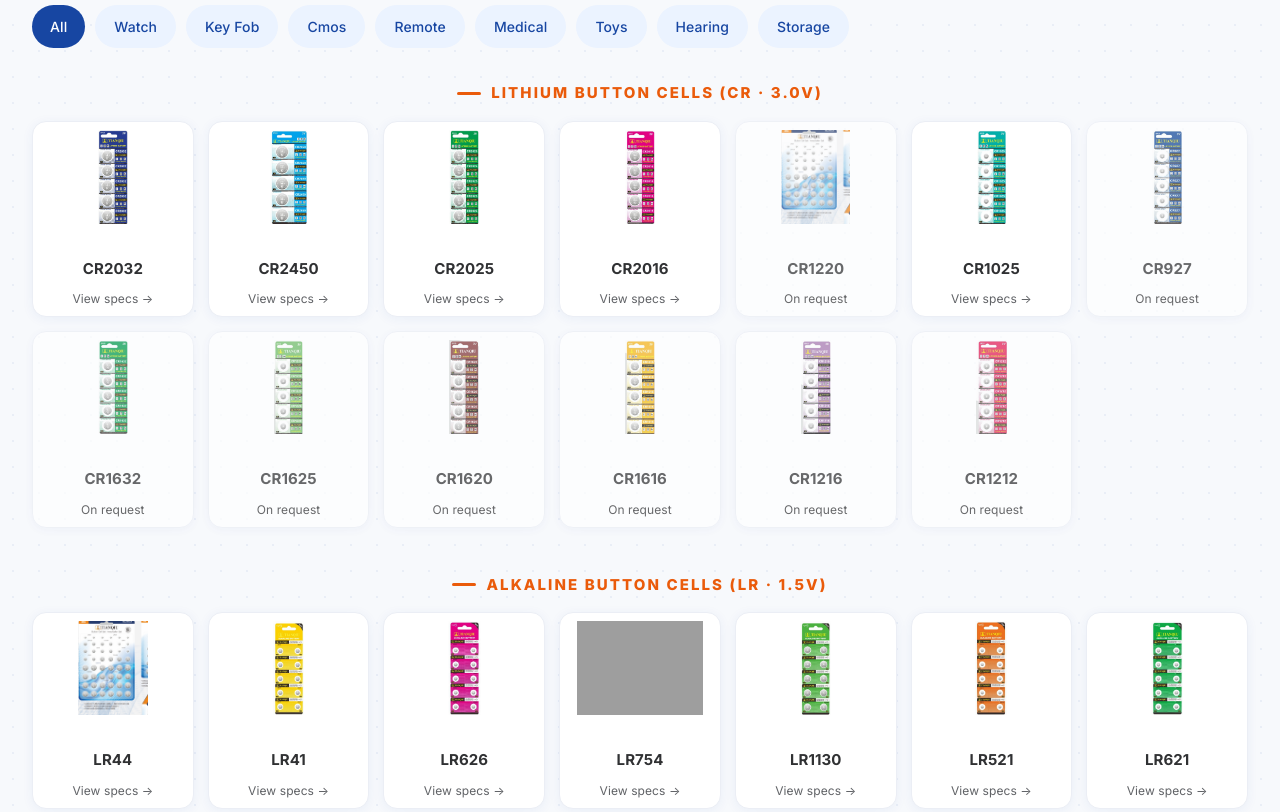
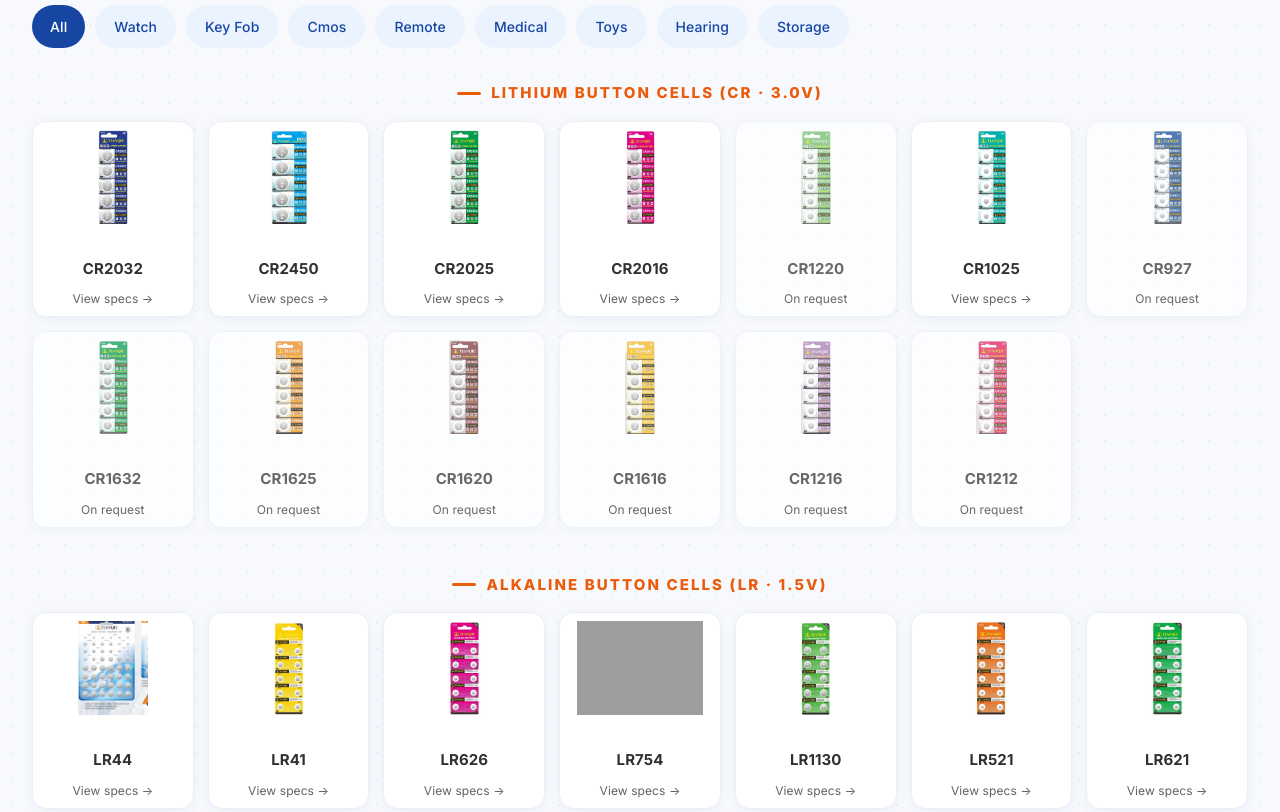
Before and after one commit to tomcgj-hash/aaaoemfactory.com, an Astro site: page /models in a window 1280 px wide. Shown: the part 924-1736 px from the top of the page. Built offline with nearby package versions, Linux system fonts and the light colour scheme; Astro itself is replaced by a stand-in of ours; grey boxes are pictures that could not be loaded.

Commit message:
TIANQIU — models page card images prefer labeled modelImages

```diff
--- a/src/pages/models.astro
+++ b/src/pages/models.astro
@@ -1,6 +1,7 @@
 ---
 import Layout from '../layouts/Layout.astro';
 import { buttonLines, aaLine, aaaLine, dLine, nineVoltLine } from '../data/models.js';
+import { modelImages } from '../data/model_images.js';
 const title = 'All Battery Models | TIANQIU Battery Catalog';
 const description = 'Browse every TIANQIU battery model by category, voltage and size: CR lithium, LR alkaline and SR silver-oxide button cells, plus AA / AAA / C / D / 9V cylindrical.';
 const crumbs = [{ name:'Home', url:'/' }, { name:'All Models', url:'/models/' }];
@@ -61,7 +62,7 @@ const appTabs = ['watch','key-fob','cmos','remote','medical','toys','hearing','s
         <div class="cat" data-cat={c.k} data-volt={c.volt} data-size={c.size} data-apps={c.apps||""} style="margin-bottom:46px;">
           <div class="eyebrow">{c.n}</div>
           <div class="grid" style="grid-template-columns:repeat(auto-fill,minmax(150px,1fr));gap:14px;margin-top:16px;">
-            {c.m.map(([name,slug,img])=>( slug ? <a class="card" href={`/battery-type/${slug}-battery/`} style="text-align:center;padding:0;overflow:hidden;text-decoration:none;border:1px solid var(--border-light);"><img src={img} alt={name} loading="lazy" style="width:100%;height:110px;object-fit:contain;background:var(--soft);padding:8px;display:block;"/><div style="padding:10px;font-weight:700;font-size:15px;color:var(--ink);">{name}</div><div style="font-size:12px;color:var(--ink-2);padding-bottom:8px;">View specs →</div></a> : <div class="card" style="text-align:center;padding:0;overflow:hidden;border:1px solid var(--border-light);opacity:.72;"><img src={img} alt={name} loading="lazy" style="width:100%;height:110px;object-fit:contain;background:var(--soft);padding:8px;display:block;"/><div style="padding:10px;font-weight:700;font-size:15px;color:var(--ink);">{name}</div><div style="font-size:12px;color:var(--muted);padding-bottom:8px;">On request</div></div> ))}
+            {c.m.map(([name,slug,img])=>( slug ? <a class="card" href={`/battery-type/${slug}-battery/`} style="text-align:center;padding:0;overflow:hidden;text-decoration:none;border:1px solid var(--border-light);"><img src={(modelImages[name]||[])[0] || img} alt={name} loading="lazy" style="width:100%;height:110px;object-fit:contain;background:var(--soft);padding:8px;display:block;"/><div style="padding:10px;font-weight:700;font-size:15px;color:var(--ink);">{name}</div><div style="font-size:12px;color:var(--ink-2);padding-bottom:8px;">View specs →</div></a> : <div class="card" style="text-align:center;padding:0;overflow:hidden;border:1px solid var(--border-light);opacity:.72;"><img src={(modelImages[name]||[])[0] || img} alt={name} loading="lazy" style="width:100%;height:110px;object-fit:contain;background:var(--soft);padding:8px;display:block;"/><div style="padding:10px;font-weight:700;font-size:15px;color:var(--ink);">{name}</div><div style="font-size:12px;color:var(--muted);padding-bottom:8px;">On request</div></div> ))}
           </div>
         </div>
       ))}
```
